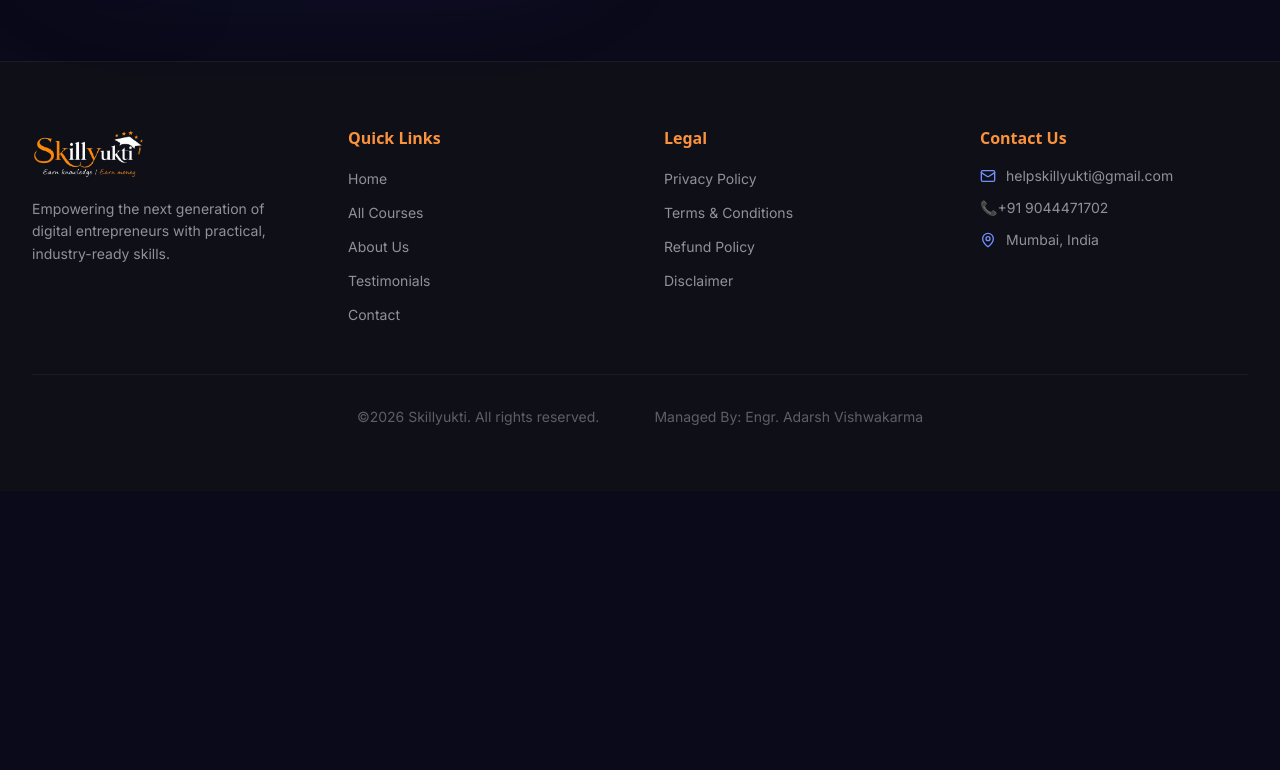
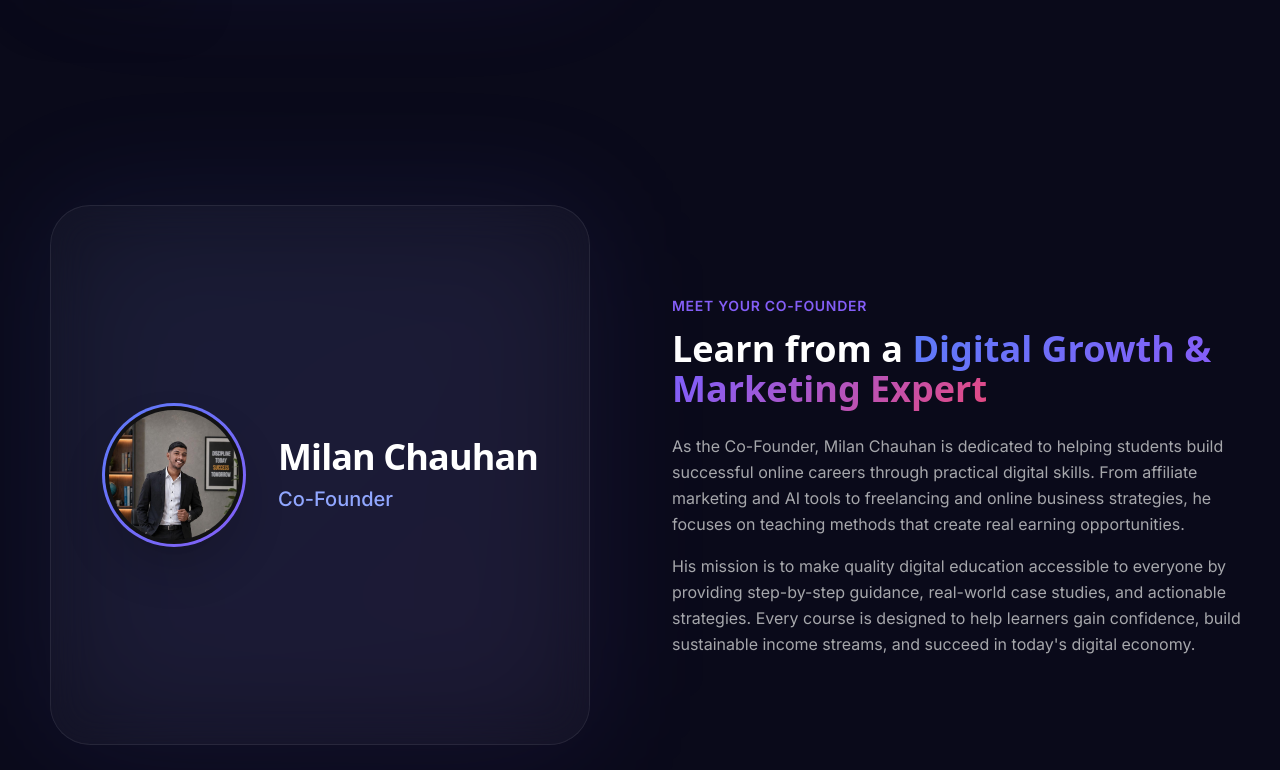
Before and after one commit to Mitesh-Patel-Dev/Skillyukti-platform, a Next.js app in the folder frontend/: page /about in a window 1280 px wide. Shown: the part 1910-2680 px from the top of the page. Before the commit the page ends 2465 px from the top, so only its background shows below. Built offline with nearby package versions, Linux system fonts and the light colour scheme.

Commit message:
Update page.tsx

```diff
--- a/frontend/src/app/about/page.tsx
+++ b/frontend/src/app/about/page.tsx
@@ -1,6 +1,7 @@
 import Navbar from '@/components/layout/Navbar';
 import Footer from '@/components/landing/Footer';
 import InstructorSection from '@/components/landing/InstructorSection';
+import Cofounder from '@/components/landing/Cofounder';
 import { Target, Lightbulb, ShieldCheck, Users, TrendingUp, Award } from 'lucide-react';
 
 export default function AboutPage() {
@@ -69,7 +70,9 @@ export default function AboutPage() {
             <div className="mt-12">
                 <InstructorSection />
             </div>
-
+            <div className="mt-12">
+                <Cofounder />
+            </div>
             <Footer />
         </main>
     );
```
